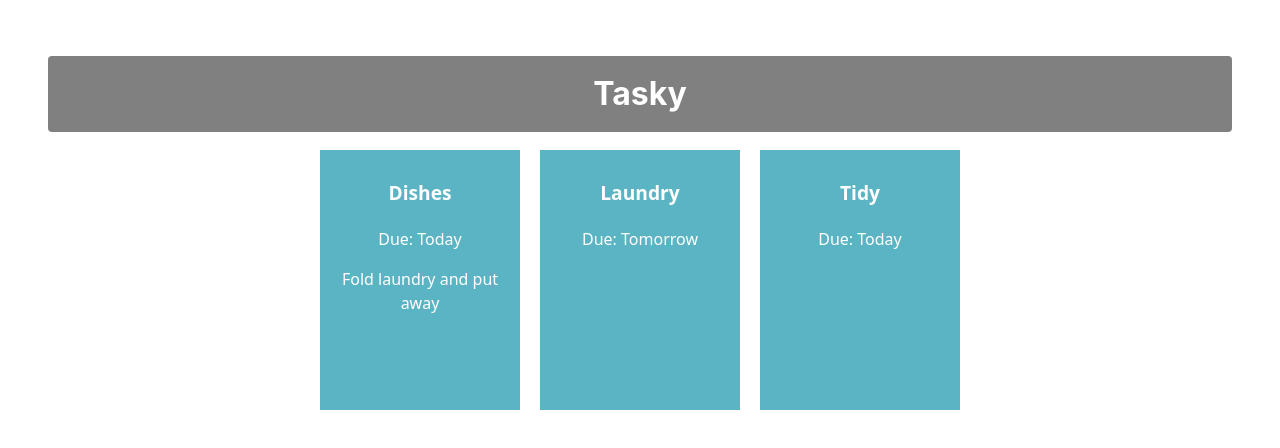
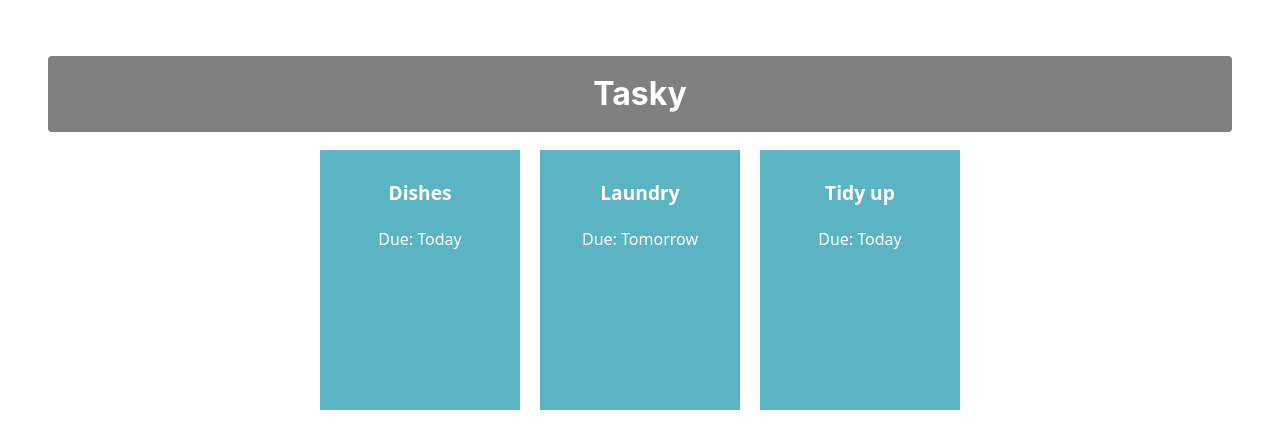
Before and after one commit to ArchilMarukashvili/react-basics-labs, a React (Vite) app in the folder tasky/: page / in a window 1280 px wide. Shown: the top 448 px of the page. Built offline with nearby package versions, Linux system fonts and the light colour scheme.

Commit message:
Added Task State 2

```diff
--- a/tasky/src/App.jsx
+++ b/tasky/src/App.jsx
@@ -4,25 +4,14 @@ import Task from './components/Task'
 import React, { useState } from 'react';
 
 function App() {
-  return (
-    <div className="container">
-      <h1>Tasky</h1>
-      <Task title="Dishes" deadline="Today">
-        Fold laundry and put away
-        </Task>
-      <Task title="Laundry" deadline="Tomorrow"/>
-      <Task title="Tidy" deadline="Today"/>
-
-    </div>
-  );
     const [ taskState, setTaskState ] = useState({
     tasks: [
       { title:"Dishes", description: "Empty dishwasher", deadline: "Today" },
       { title: "Laundry", description: "Fold clothes and put away", deadline: "Tomorrow" },
       { title: "Tidy up", deadline: "Today" }
     ]
+  });
 
-  });
     return (
     <div className="container">
       <h1>Tasky</h1>
@@ -32,7 +21,6 @@ function App() {
     </div>
   );
 
-
 }
 
 export default App;
```
